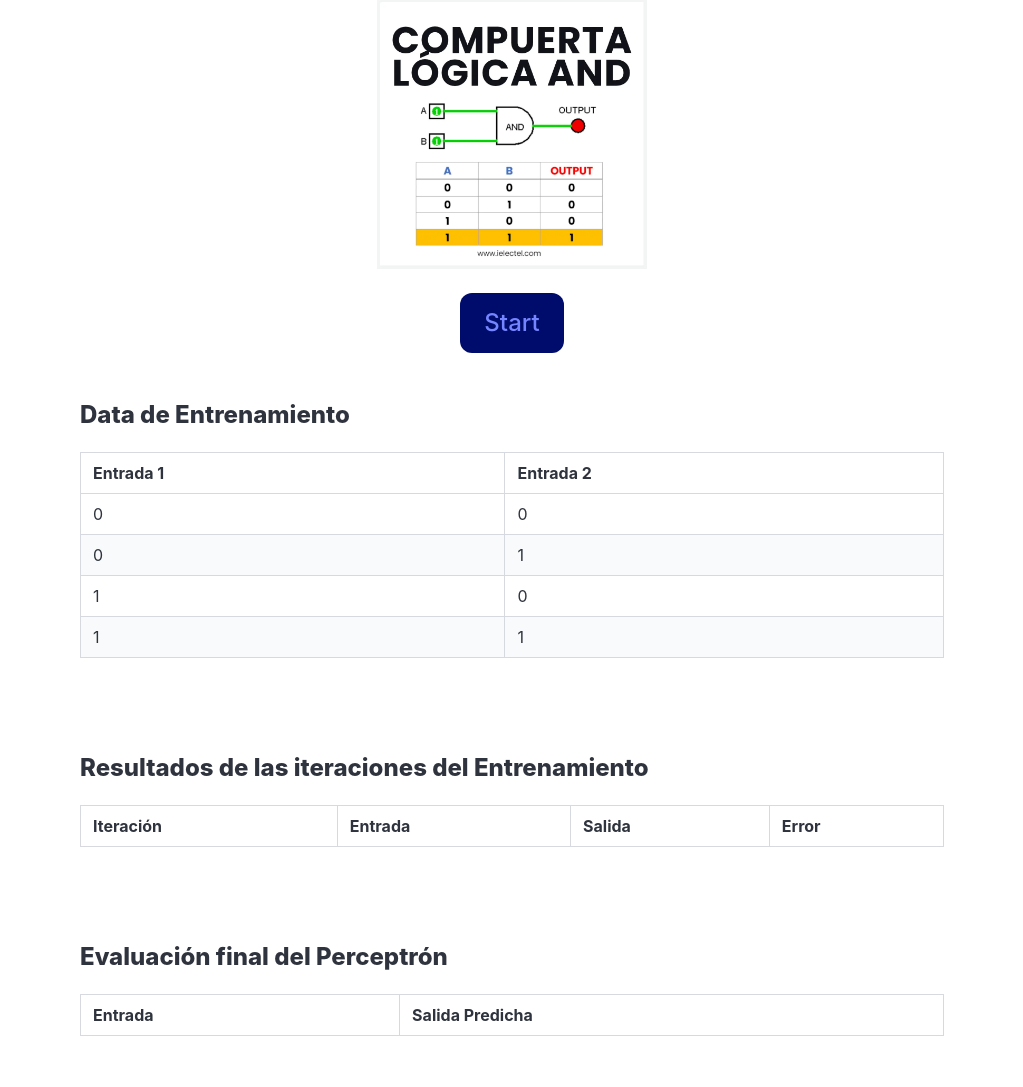
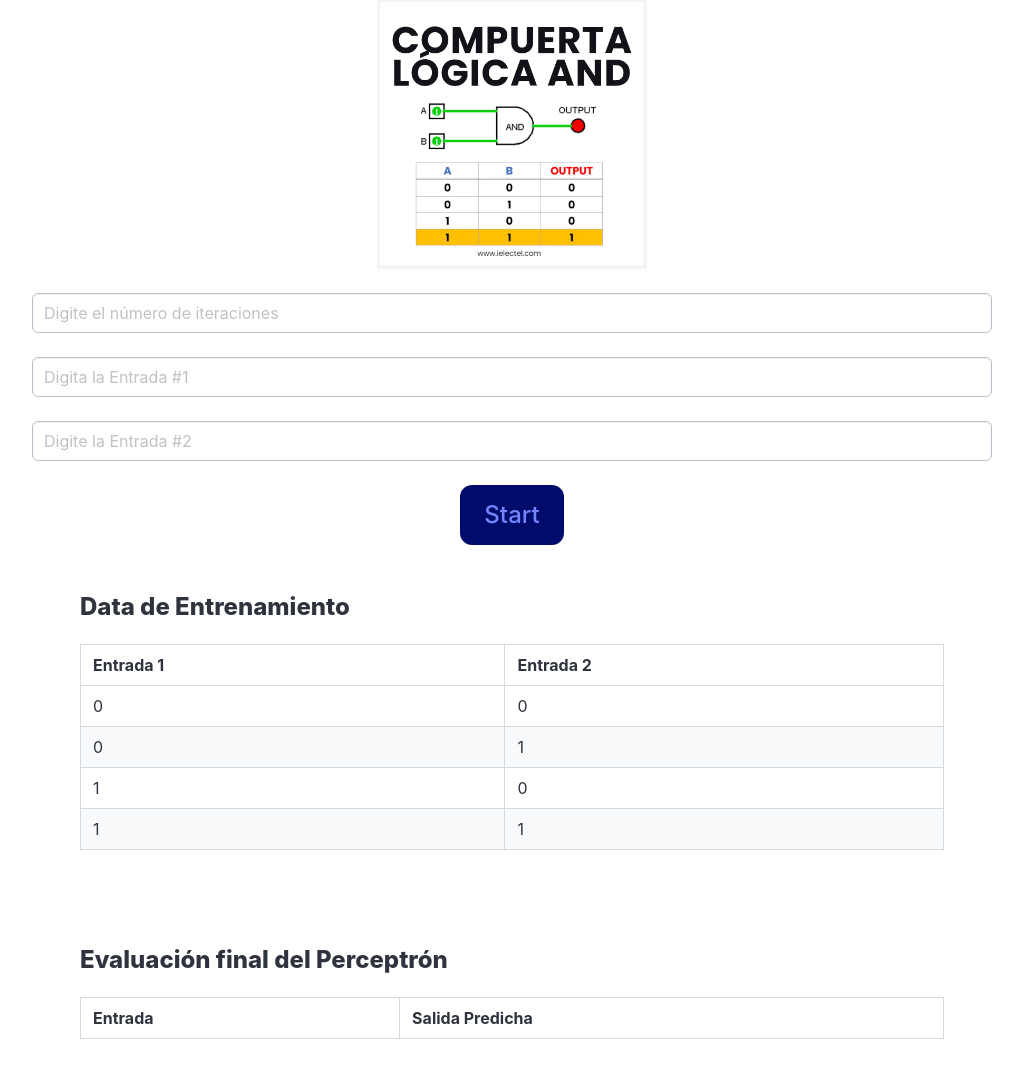
Before and after one commit to Ludwinghc/simple-neuron, a Django app: page /andGate/ in a window 1280 px wide. Shown: the part 259-1346 px from the top of the page, without its empty margins (128-1151 px from the left). Before the commit the page ends 1295 px from the top, so only its background shows below. Run offline with Django 4.2, Linux system fonts and the light colour scheme; lists and menus that the app fills with data are empty.

Commit message:
feat: develop input forms

```diff
--- a/neuronSimulator/apps/logicalGateAnd/services.py
+++ b/neuronSimulator/apps/logicalGateAnd/services.py
@@ -54,14 +54,10 @@ class Trainer:
                 self.perceptron.update_weights(self.input_vector[i], error)
                 outputResults.append(output)
                 errorResults.append(error)
-
-        return outputResults, errorResults, self.iterations
     # Definicion para mostrar los datos
-    def evaluate(self):
-        Input = []
+    def evaluate(self, input):
         predictions = []
-        for i in range(len(self.input_vector)):
-            output = self.perceptron.predict(self.input_vector[i])
-            Input.append(self.input_vector[i])
+        for i in range(len(input)):
+            output = self.perceptron.predict(input)
             predictions.append(output)
-        return Input, predictions, len(self.input_vector)
+        return predictions
--- a/neuronSimulator/apps/logicalGateAnd/templates/pages/andGate.html
+++ b/neuronSimulator/apps/logicalGateAnd/templates/pages/andGate.html
@@ -20,6 +20,24 @@
 <br>
 <form method="post">
   {% csrf_token %} <!-- Token de seguridad -->
+  <p class="level-item has-text-centered">
+    <div class="control">
+      <input class="input is-hovered" type="number" name="iterations" id="iterations" placeholder="Digite el número de iteraciones" />
+    </div>
+  </p>
+  <br>
+  <p class="level-item has-text-centered">
+    <div class="control">
+      <input class="input is-hovered" type="number" name="input1" id="input1" placeholder="Digita la Entrada #1" />
+    </div>
+  </p>
+  <br>
+  <p class="level-item has-text-centered">
+    <div class="control">
+      <input class="input is-hovered" type="number" name="input2" id="input2" placeholder="Digite la Entrada #2" />
+    </div>
+  </p>
+  <br>
   <p class="level-item has-text-centered">
     <button type="submit" class="button is-large is-link is-dark">Start</button>
   </p>
@@ -44,30 +62,6 @@
   </table>
 </section>
 <section class="section">
-  <h2 class="title is-4">Resultados de las iteraciones del Entrenamiento</h2>
-  <table class="table is-bordered is-striped is-fullwidth">
-    <thead>
-      <tr>
-        <th>Iteración</th>
-        <th>Entrada</th>
-        <th>Salida</th>
-        <th>Error</th>
-      </tr>
-    </thead>
-    <tbody>
-      {% for i in iteracion %}
-      <tr>
-        <td>{{ i }}</td>
-        <td>{{ Inputs|index:forloop.counter0 }}</td>
-        <td>{{ Outputs|index:forloop.counter0 }}</td>
-        <td>{{ Error|index:forloop.counter0 }}</td>
-      </tr>
-      {% endfor %}
-    </tbody>
-  </table>
-</section>
-
-<section class="section">
   <h2 class="title is-4">Evaluación final del Perceptrón</h2>
   <table class="table is-bordered is-striped is-fullwidth">
     <thead>
--- a/neuronSimulator/apps/logicalGateAnd/views.py
+++ b/neuronSimulator/apps/logicalGateAnd/views.py
@@ -11,24 +11,20 @@ def andGate(request):
   # Nuevo llamado a la instancia del perpectron
   perceptron = Perceptron(input_size=2, alpha=0.1)
   # Nuevo llamado a la instancia del trainer
-  trainer = Trainer(perceptron, dataset)
-  iterationList = []
-  inputIterationList = []
-  trainerOuputsValues = []
-  trainerErrorValues = []
-  iterationValue = 0
-  trainerInputValues = []
   trainerPredictedValues = []
-  inputIteration = 0
+  inputIteration = []
+  iterations = 0
+
   if request.method == "POST":
-
-
-
+    # Captura de datos del formulario
+    iterations = int(request.POST.get('iterations'))
+    input1 = int(request.POST.get('input1'))
+    input2 = int(request.POST.get('input2'))
+    inputIteration = np.array([[input1, input2]])
+    trainer = Trainer(perceptron, dataset, iterations=iterations)
     # Llamado a los metodos del trainer para mostrar los resultados
-    trainerOuputsValues, trainerErrorValues, iterationValue = trainer.train()
-    trainerInputValues, trainerPredictedValues, inputIteration = trainer.evaluate()
-    iterationList = list(range(iterationValue))  # Lista de 0 a iterationValue-1
-    inputIterationList = list(range(inputIteration))
+    trainer.train()
+    trainerPredictedValues = trainer.evaluate(input=inputIteration)
 
 
   return render(
@@ -36,10 +32,6 @@ def andGate(request):
       'pages/andGate.html',
       {
         "dataInput": dataset.input_vector.tolist(),
-        "iteracion" : list(range(iterationValue)),
-        "inputIteration" : list(range(inputIteration)),
-        "Outputs" : [out.tolist() if isinstance(out, np.ndarray) else out for out in trainerOuputsValues],
-        "Error" : trainerErrorValues,
-        "Inputs" : [inp.tolist() for inp in trainerInputValues],
+        "Inputs" : [inp.tolist() for inp in inputIteration],
         "PredictedValues" : [pred.tolist() if isinstance(pred, np.ndarray) else pred for pred in trainerPredictedValues],
         })
```
